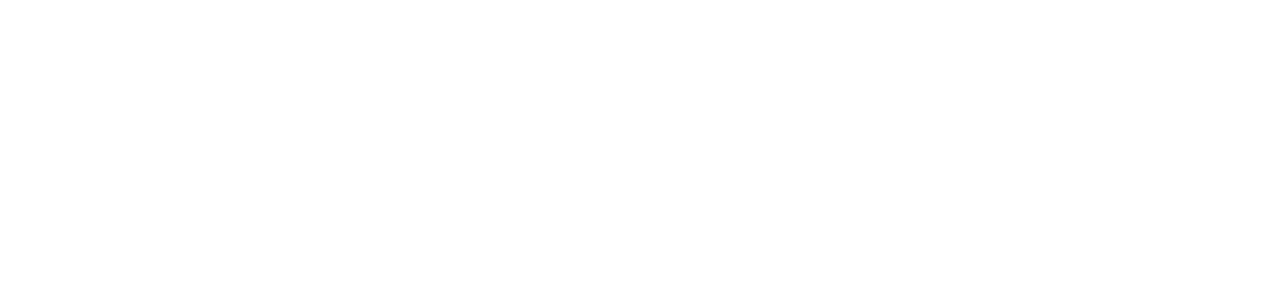
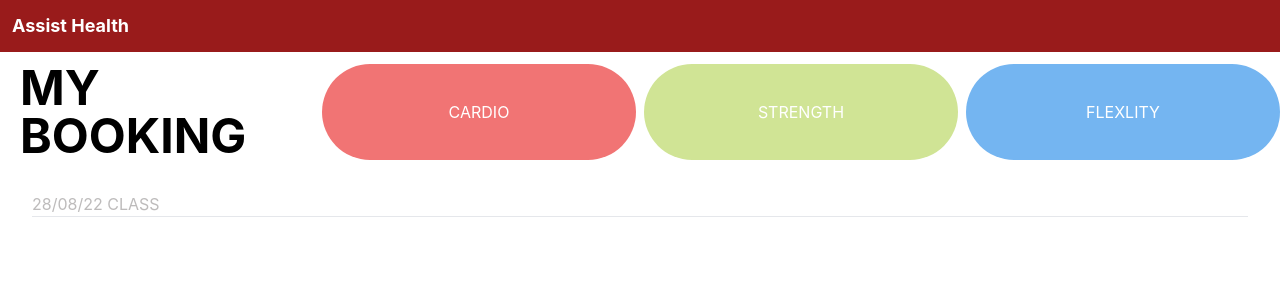
Before and after one commit to ribbinpo/assist-health-frontend, a React (Create React App) app: page /mybooking in a window 1280 px wide. Before the commit this address had no page. Shown: the top 300 px of the page. Built offline with nearby package versions, Linux system fonts and the light colour scheme.

Commit message:
my booking page

```diff
--- a/src/pages/classfitness/index.tsx
+++ b/src/pages/classfitness/index.tsx
@@ -53,13 +53,33 @@
                      </div>
                      <div className="pl-7 pt-5">
                         <div className="bg-[#F17474] grid gap-x-2 gap-y-4 grid-cols-4 rounded-full  justify-center items-center h-16 w-max shadow-xl ">
-                            <div  className="text-black pl-5 font-bold">BODYPUMP</div>
-                            <div  className="text-black pl-5">08:00-09:00</div>
-                            <div  className="text-black pl-5">3/15</div>
+                            <div  className="text-black pl-5 font-bold">BODYJAM</div>
+                            <div  className="text-black pl-5">18:00-19:30</div>
+                            <div  className="text-black pl-5">2/20</div>
                             <div  className="pl-5 pr-7"><Buttonbooking buttonName="BOOKING" /></div>
                         </div>
                      </div>
-
+                     <div className="pl-7 pt-5">
+                        <div className="bg-[#74B5F1] grid gap-x-2 gap-y-4 grid-cols-4 rounded-full  justify-center items-center h-16 w-max shadow-xl ">
+                            <div  className="text-black pl-5 font-bold">BODYBALANCE</div>
+                            <div  className="text-black pl-5">20:00-21:00</div>
+                            <div  className="text-black pl-5">0/20</div>
+                            <div  className="pl-5 pr-7"><Buttonbooking buttonName="BOOKING" /></div>
+                        </div>
+                     </div>
+                     <div className="pl-7 pt-5">
+                        <div className="bg-[#D0E495] grid gap-x-2 gap-y-4 grid-cols-4 rounded-full  justify-center items-center h-16 w-max shadow-xl ">
+                            <div  className="text-black pl-5 font-bold">CORE</div>
+                            <div  className="text-black pl-5">20:30-21:30</div>
+                            <div  className="text-black pl-5">0/15</div>
+                            <div  className="pl-5 pr-7"><Buttonbooking buttonName="BOOKING" /></div>
+                        </div>
+                     </div>
+                     <div className="absolute right-0 pr-3 pt-4 pb-4">
+                        {/* <Buttonbooking  buttonName="My Booking"/> */}
+                        <div className="text-lg text-white px-3 py-3"></div>
+                        <button className="rounded-full bg-[#D8D8D4] text-[#5E5454] shadow-md p-2 px-4">My booking</button>
+                     </div>
         </div>
     );
 };
--- a/src/pages/index.ts
+++ b/src/pages/index.ts
@@ -1,4 +1,5 @@
 export * from './auth';
 export * from './dashboard';
 export * from './classfitness';
-export * from './exercise'
+export * from './exercise';
+export * from './mybooking';
--- /dev/null
+++ b/src/pages/mybooking/index.tsx
@@ -0,0 +1,31 @@
+import React from "react";
+import { useNavigate } from 'react-router-dom';
+import { TextField, Button, Buttonbooking } from 'components';
+
+const mybooking = () => {
+    return (
+        <div>
+             <div  className="grid gap-2 grid-cols-4 pt-3 ">
+                <div className="text-5xl ml-5 font-bold">MY BOOKING</div>
+                <div className="bg-[#F17474] uppercase rounded-full flex justify-center items-center">
+                    <div className="text-white">CARDIO</div>
+                </div>
+                <div className="bg-[#D0E495] uppercase rounded-full flex justify-center items-center">
+                    <div className="text-white">STRENGTH</div>
+                </div>
+                <div className="bg-[#74B5F1] uppercase rounded-full flex justify-center items-center ">
+                    <div className="text-white">FLEXLITY</div>
+                </div>
+            </div >
+            <div className="text-[#7B787880] pl-8 pt-8">
+            28/08/22 CLASS
+            </div>
+            <div className="px-8">
+                <hr></hr>
+            </div>
+
+        </div>
+    );
+}
+
+export { mybooking as Mybooking};
```
Also changed, not shown: src/routes/index.tsx (+6 -1 lines).
